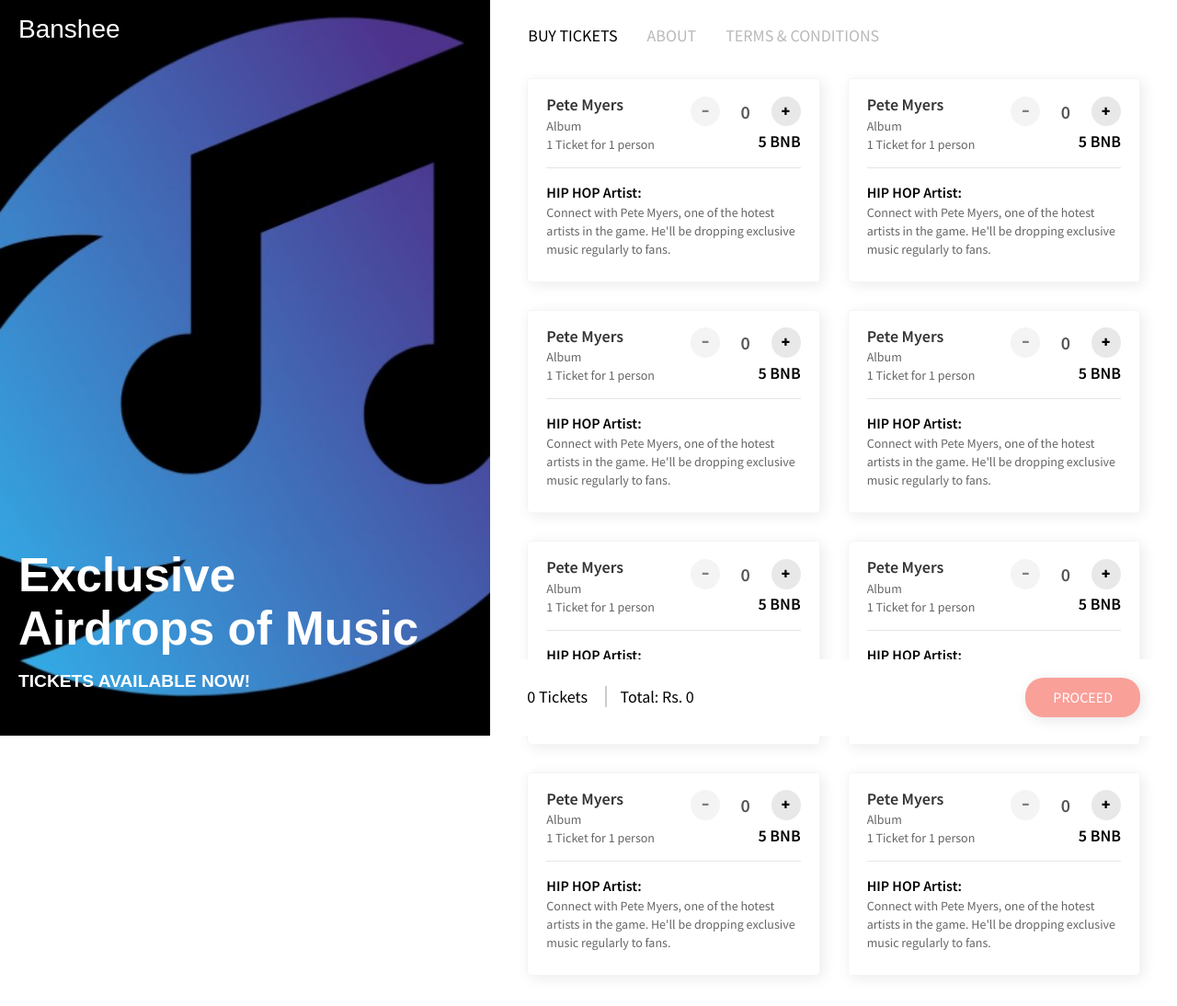
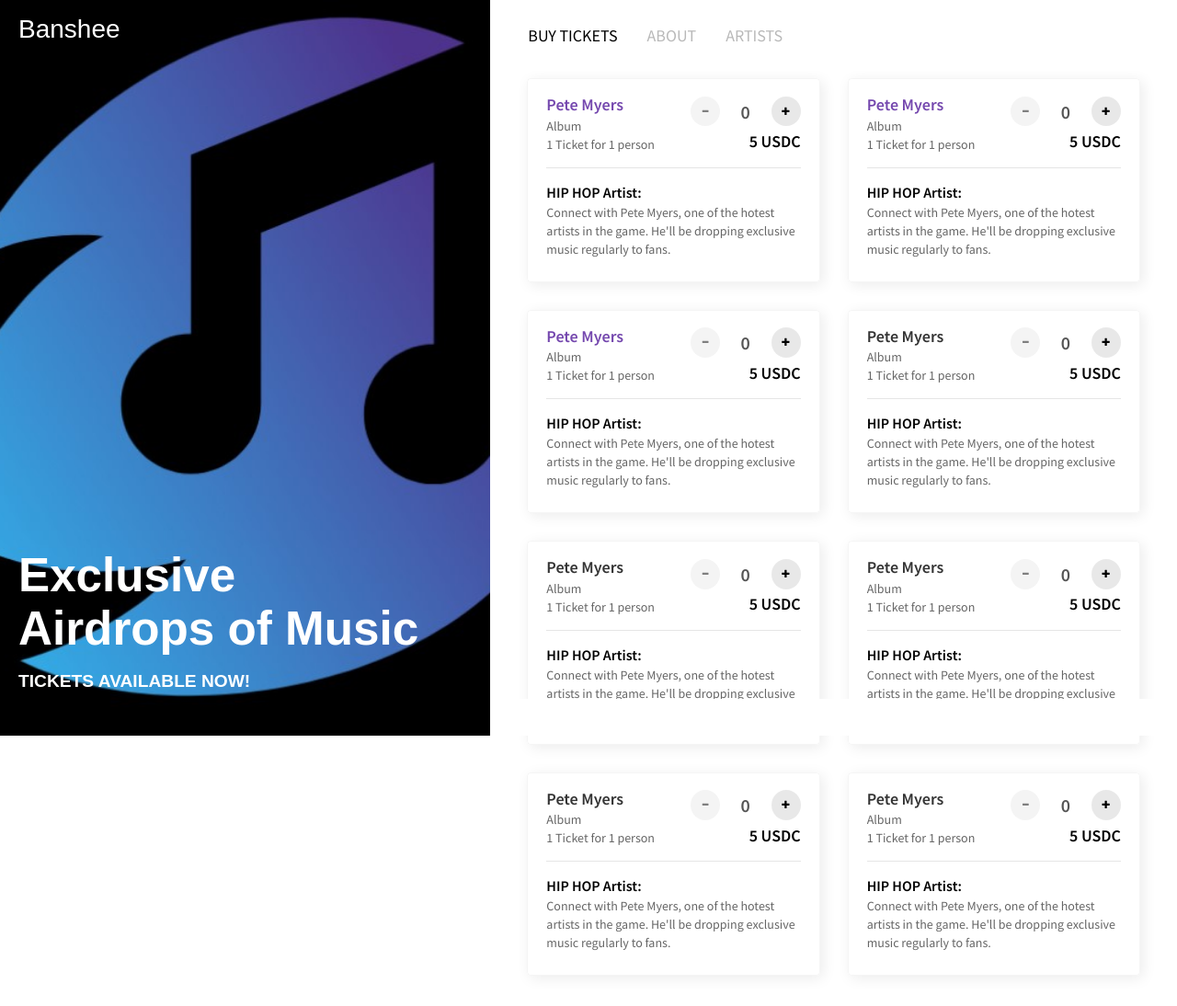
Before and after one commit to Islandersfan2016/BansheeUI, a plain HTML site: page index.html in a window 1280 px wide. Shown: the whole page at 92% size. Drawn offline with nearby package versions, Linux system fonts and the light colour scheme; a web font is replaced by a local one.

Commit message:
Update index.html

```diff
--- a/index.html
+++ b/index.html
@@ -24,6 +24,7 @@ Created by pixpalette.com - online design magazine -->
     <![endif]-->
   </head>
   <body>
+
 
     <div class="loader">
        <div>
@@ -57,7 +58,7 @@ Created by pixpalette.com - online design magazine -->
                     <li role="presentation"><a href="#venue" aria-controls="venue" role="tab" data-toggle="tab">About</a></li>
 
 
-                    <li role="presentation"><a href="#termCondition" aria-controls="termCondition" role="tab" data-toggle="tab">Terms & Conditions</a></li>
+                    <li role="presentation"><a href="#termCondition" aria-controls="termCondition" role="tab" data-toggle="tab">Artists</a></li>
                   </ul>
 
                   <!-- Tab panes -->
@@ -71,7 +72,7 @@ Created by pixpalette.com - online design magazine -->
                                     <div class="row">
  			                       	<div class="col-xs-6">
             							<div class="ticket-name">
-                                        	Pete Myers
+                                        	<a href="url">Pete Myers</a>
                                             <span>Album<br>
                                         	1 Ticket for 1 person</span>
                                         </div>
@@ -94,7 +95,7 @@ Created by pixpalette.com - online design magazine -->
                                                   </span>
                                                 </div>
                                             </div>
-                                            <p class="price">5 BNB</p>
+                                            <p class="price">5 USDC</p>
                                         </div>
             						</div>
                                     </div>
@@ -112,7 +113,7 @@ Created by pixpalette.com - online design magazine -->
 
                                     <div class="row">
  			                       	<div class="col-xs-6">
-            							<div class="ticket-name">Pete Myers<span>
+            							<div class="ticket-name"><a href="url">Pete Myers</a><span>
                                         Album<br>
                                         1 Ticket for 1 person</span></div>
             						</div>
@@ -135,7 +136,7 @@ Created by pixpalette.com - online design magazine -->
                                                 </div>
 
                                             </div>
-                                            <p class="price">5 BNB</p>
+                                            <p class="price">5 USDC</p>
                                         </div>
             						</div>
                                     </div>
@@ -153,7 +154,7 @@ Created by pixpalette.com - online design magazine -->
 
                                     <div class="row">
  			                       	<div class="col-xs-6">
-            							<div class="ticket-name">Pete Myers <span>
+            							<div class="ticket-name"><a href="url">Pete Myers </a><span>
                                         Album<br>
                                         1 Ticket for 1 person</span></div>
             						</div>
@@ -176,7 +177,7 @@ Created by pixpalette.com - online design magazine -->
                                                 </div>
 
                                             </div>
-                                            <p class="price">5 BNB</p>
+                                            <p class="price">5 USDC</p>
                                         </div>
             						</div>
                                     </div>
@@ -217,7 +218,7 @@ Created by pixpalette.com - online design magazine -->
                                                 </div>
 
                                             </div>
-                                            <p class="price">5 BNB</p>
+                                            <p class="price">5 USDC</p>
                                         </div>
             						</div>
                                     </div>
@@ -258,7 +259,7 @@ Created by pixpalette.com - online design magazine -->
                                                 </div>
 
                                             </div>
-                                            <p class="price">5 BNB</p>
+                                            <p class="price">5 USDC</p>
                                         </div>
             						</div>
                                     </div>
@@ -299,7 +300,7 @@ Created by pixpalette.com - online design magazine -->
                                                 </div>
 
                                             </div>
-                                            <p class="price">5 BNB</p>
+                                            <p class="price">5 USDC</p>
                                         </div>
             						</div>
                                     </div>
@@ -340,7 +341,7 @@ Created by pixpalette.com - online design magazine -->
                                                 </div>
 
                                             </div>
-                                            <p class="price">5 BNB</p>
+                                            <p class="price">5 USDC</p>
                                         </div>
             						</div>
                                     </div>
@@ -381,7 +382,7 @@ Created by pixpalette.com - online design magazine -->
                                                 </div>
 
                                             </div>
-                                            <p class="price">5 BNB</p>
+                                            <p class="price">5 USDC</p>
                                         </div>
             						</div>
                                     </div>
@@ -396,13 +397,19 @@ Created by pixpalette.com - online design magazine -->
                         </div>
                     </div>
                     <div role="tabpanel" class="tab-pane fade" id="venue">
-                    	<h4> Banshee is a web3 music streaming platform.<br>Artists share music with their fans by airdropping exclusive music to fans' wallets.<br> Live performances will also be<br> available to fans.</h4><br>
-                        <iframe src="https://www.google.com/maps/d/embed?mid=1UMEBYRnM0KZhrhqikVv3YigwUd0" width="640" height="300"></iframe>
+                    	<h4> Banshee is a music airdrop platform.<br>Artists share music with their fans by airdropping exclusive music.<br> Live performances will also be<br> available to fans.</h4><br>
+
                     </div>
                     <div role="tabpanel" class="tab-pane fade" id="termCondition">
-           				<h4>Banshee is a web3 music streaming platform. Artists share music with their fans by airdropping exclusive music to fans' wallets.</h4>
-                        <h4>Lorem ipsum dolor sit amet, consectetur adipiscing elit, sed do eiusmod tempor incididunt ut labore et dolore magna aliqua. Ut enim ad minim veniam, quis nostrud exercitation ullamco laboris nisi ut aliquip ex ea commodo consequat. Duis aute irure dolor in reprehenderit in voluptate velit esse cillum dolore eu fugiat nulla pariatur. Excepteur sint occaecat cupidatat non proident, sunt in culpa qui officia deserunt mollit anim id est laborum.</h4>
-                        <h4>Lorem ipsum dolor sit amet, consectetur adipiscing elit, sed do eiusmod tempor incididunt ut labore et dolore magna aliqua. Ut enim ad minim veniam, quis nostrud exercitation ullamco laboris nisi ut aliquip ex ea commodo consequat. Duis aute irure dolor in reprehenderit in voluptate velit esse cillum dolore eu fugiat nulla pariatur. Excepteur sint occaecat cupidatat non proident, sunt in culpa qui officia deserunt mollit anim id est laborum.</h4>
+           				<h4>Are you an artist looking to get closer to your fans?</h4>
+                        <h4><b>Follow these steps:</b></h4>
+                          <ol>
+                            <li>Apply to become a Banshee artist</li>
+                            <li>Mint tickets for your fans</li>
+                            <li>Start a group chat</li>
+                            <li>Send music to group chat</li>
+                        <h4><b>You are now a Banshee!</b></h4>
+
                     </div>
                   </div>
 
@@ -410,15 +417,7 @@ Created by pixpalette.com - online design magazine -->
 
                 	<div class="cart">
                 <div class="row">
-                    <div class="col-xs-6">
-                        <p>
-                        	<span class="ticket-count">0</span> Tickets <span class="divider"></span> Total: Rs. <span class="total-amount">0</span></p>
-                    </div>
-                    <div class="col-xs-6">
-                    	<div class="text-right">
-                        	<a class="btn disabled" data-toggle="modal" data-target="#ticket-details">PROCEED</a>
-                        </div>
-                    </div>
+
                 </div>
                 </div>
 
@@ -443,14 +442,10 @@ Created by pixpalette.com - online design magazine -->
       </div>
       <div class="modal-body">
 
+
         <div class="cart-information">
             	<div class="ticket-type"></div>
-          		<ul>
-	                <li>Tickets: <span class="ticket-count"></span></li>
-                    <li>Price: <span class="ticket-amount"></span></li>
-                    <hr>
-                    <li>Total: <span class="total-amount"></span></li>
-    			</ul>
+
             </div>
 
             <div class="contactForm">
@@ -467,8 +462,6 @@ Created by pixpalette.com - online design magazine -->
                   <div class="form-group">
                      <input type="text" class="form-control" placeholder="Enter your Mobile No.">
                   </div>
-
-        		  <a type="submit" class="btn">Proceed to Payment</a>
                 </form>
             </div>
 
@@ -485,5 +478,6 @@ Created by pixpalette.com - online design magazine -->
     <!-- Include all compiled plugins (below), or include individual files as needed -->
     <script src="js/bootstrap.min.js"></script>
     <script src="js/allscript.js"></script>
+
   </body>
 </html>
```
